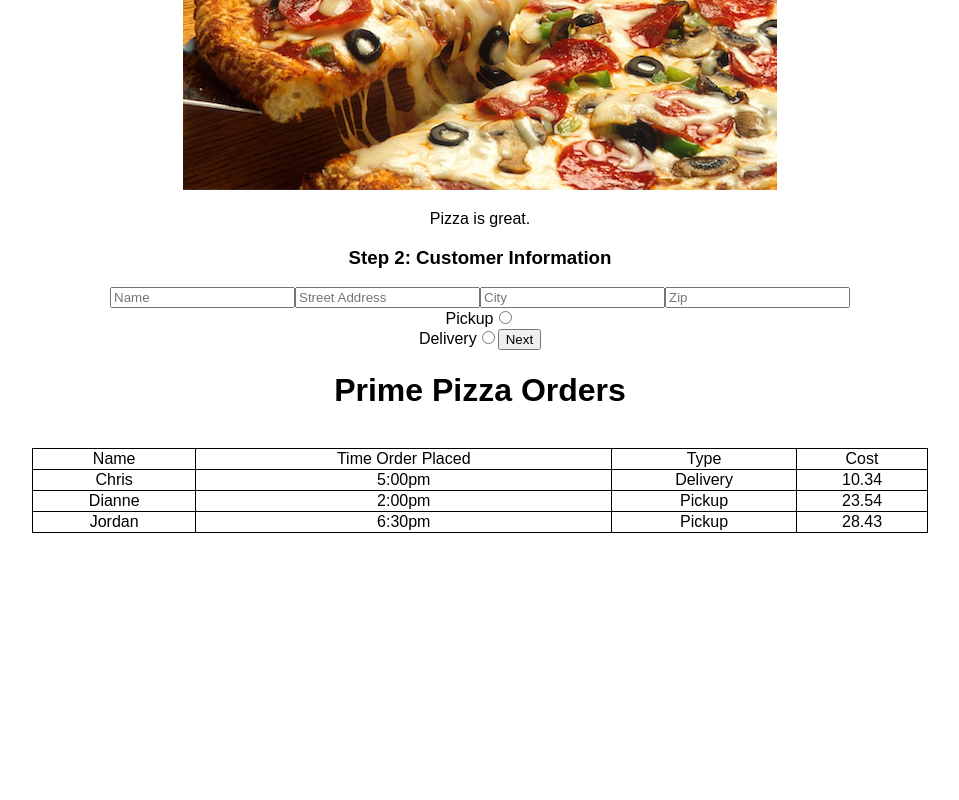
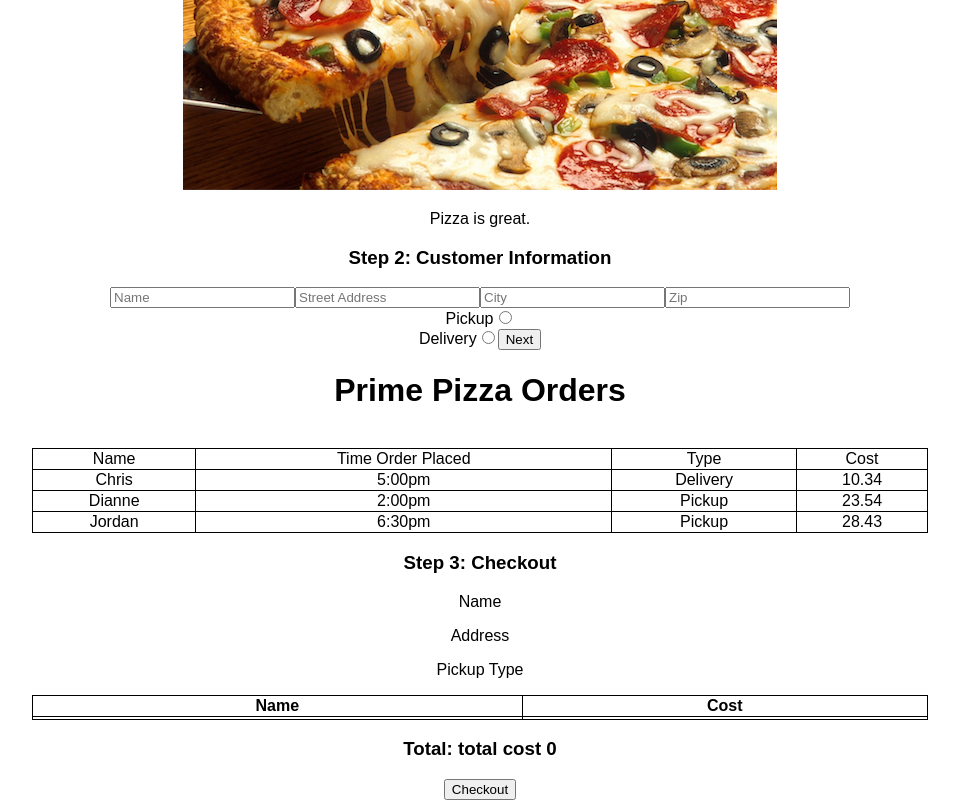
Before and after one commit to simeonwillard/redux-pizza-parlor, a React (Create React App) app: page / in a window 1280 px wide. Shown: the part 340-1140 px from the top of the page, without its empty margins (160-1119 px from the left). Before the commit the page ends 873 px from the top, so only its background shows below. Built offline with nearby package versions, Linux system fonts and the light colour scheme.

Commit message:
fleshed out checkout with selectors

```diff
--- a/src/components/App/App.jsx
+++ b/src/components/App/App.jsx
@@ -16,6 +16,10 @@ function App() {
       <p>Pizza is great.</p>
       <CustomerForm />
       <Admin />
+
+      <Checkout />
+
+
     </div>
   );
 }
--- a/src/components/Checkout/Checkout.jsx
+++ b/src/components/Checkout/Checkout.jsx
@@ -1,37 +1,70 @@
 import './Checkout.css'
+import { useDispatch, useSelector } from 'react-redux';
+import axios from 'axios'
 
 function Checkout() {
 
+    const dispatch = useDispatch();
+
+    const cart = useSelector(state => state.pizzaList);
+    const customer = useSelector(state => state.customerReducer);
+    const total = useSelector(state => state.priceTotalReducer);
+
+    console.log('the cart is', cart);
+    console.log('the customer is', customer);
+    console.log('the total is', total);
+
     const handleClickCheckout = () => {
         console.log('clicked checkout');
-        // post to db
+
         // show confirmation dialogue
-        // route back to pizza page (step 1)
+
+        const order = {
+            customer_name: customer.customer_name,
+            street_address: customer.street_address,
+            city: customer.city,
+            zip: customer.zip,
+            total: total,
+            type: customer.type,
+            pizzas: [{
+                id: cart.id,
+                quantity: cart.quantity
+            }]
+            // what here ^^ ?
+        }
+
+        axios.post('/api/order', { order })
+            .then((response) => {
+                // post to db
+                // route back to pizza page (step 1)
+            }).catch((error) => {
+                console.error(error);
+            });
     }
 
     return (
         <div>
             <h3>Step 3: Checkout</h3>
-            <p>
-                Name (psuedocode)
-                Address (psuedocode)
-            </p>
-            <p>Pickup Type (pseudocode)</p>
+            <p>Name {customer.customer_name}</p>
+            <p>Address {customer.street_address}</p>
+            <p>Pickup Type {customer.type}</p>
             <table>
                 <thead>
-                    <th>Name</th>
-                    <th>Cost</th>
+                    <tr>
+                        <th>Name</th>
+                        <th>Cost</th>
+                    </tr>
                 </thead>
 
                 <tbody>
                     {/* map over TRs */}
                     <tr>
-                        <td>name (pseudocode)</td>
-                        <td>cost (pseudocode)</td>
+                        <td>{cart.name}</td>
+                        <td>{cart.price}</td>
                     </tr>
                 </tbody>
             </table>
-            <h3>Total: total cost (pseudocode)</h3>
+            <h3>Total: total cost {total}</h3>
             <button onClick={handleClickCheckout}>Checkout</button>
         </div>
     )
```
